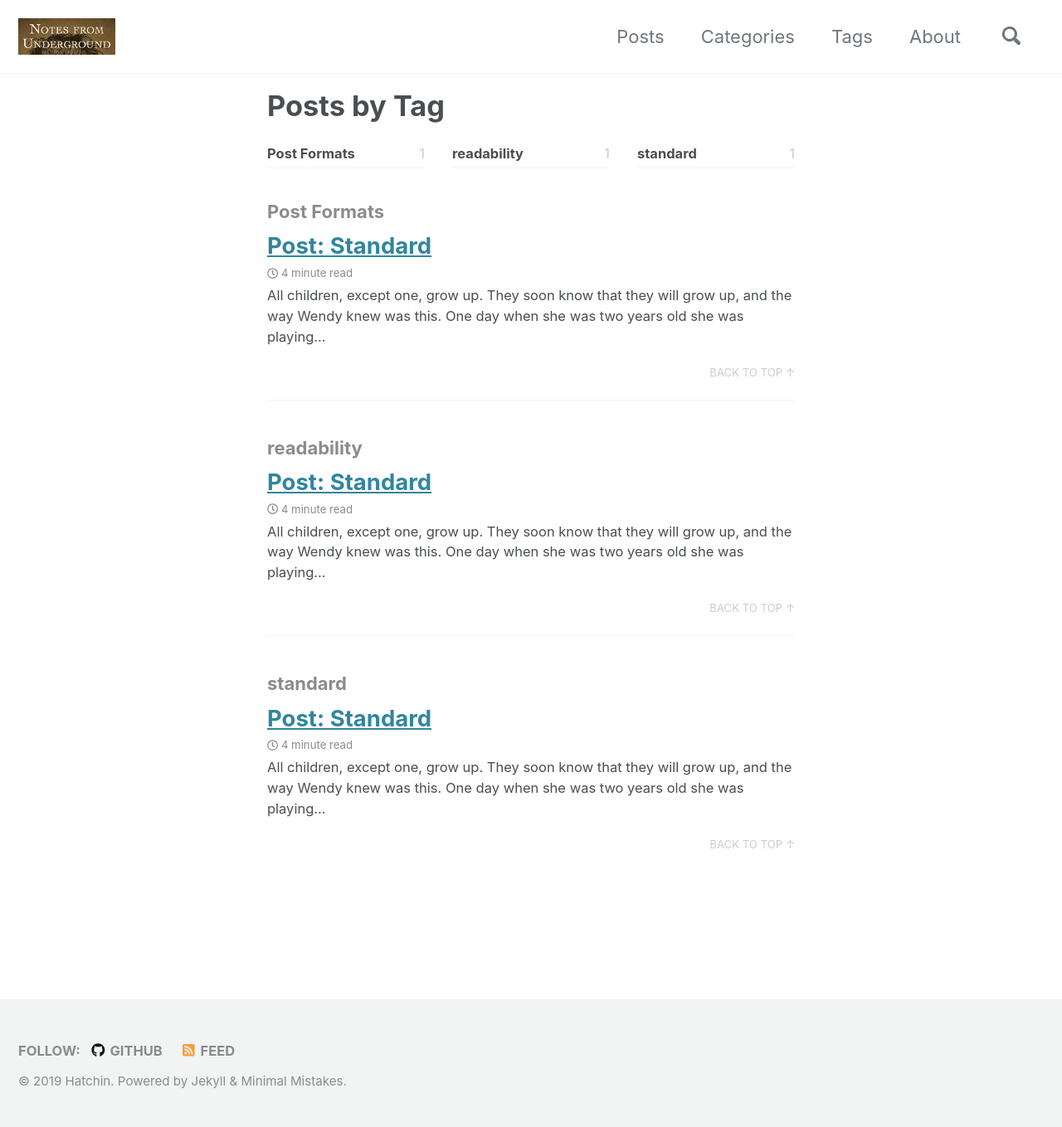
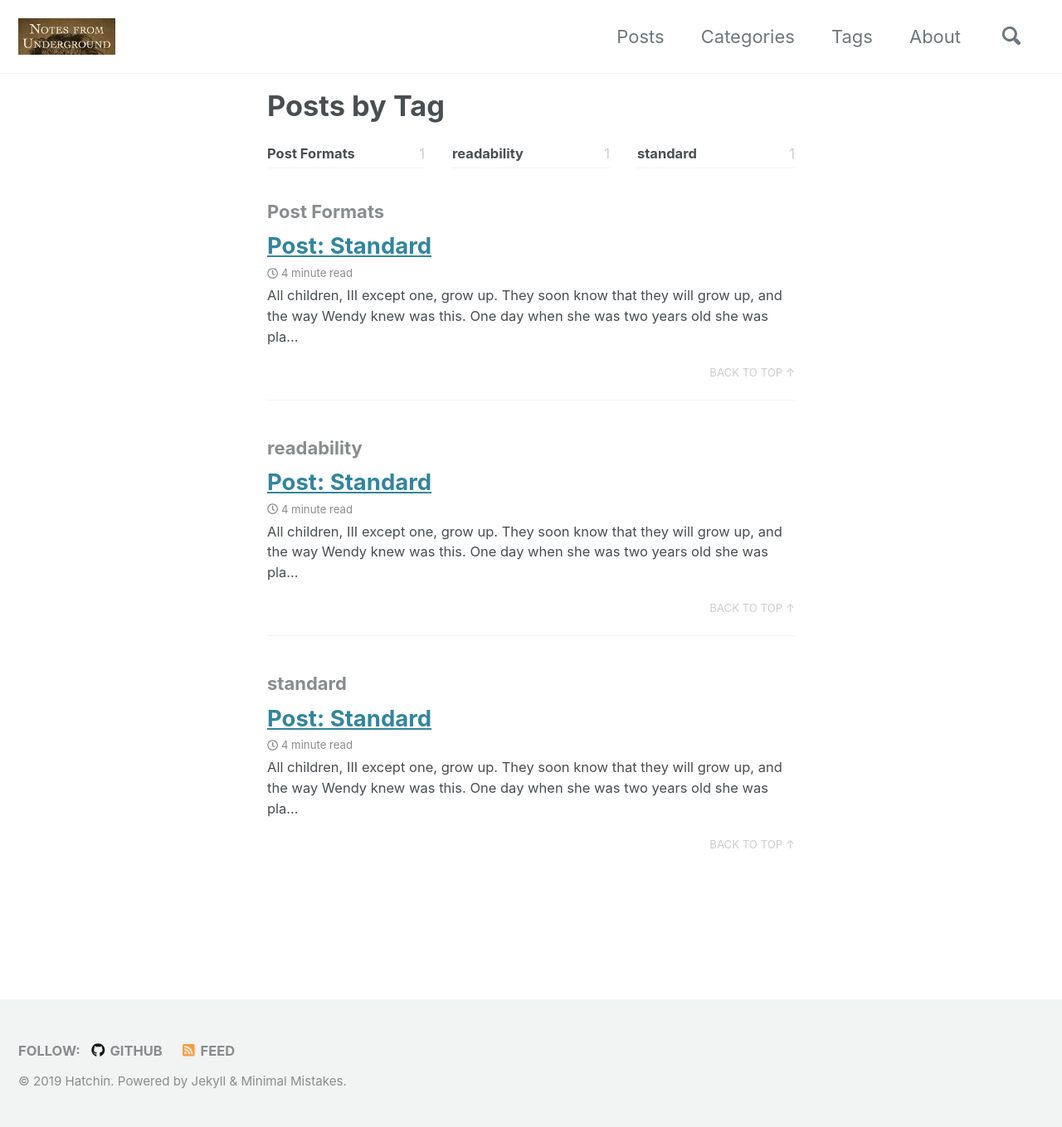
Before and after one commit to Hatchin/NotesFromTheUnderground, a Jekyll site: the page built from _pages/tags.md, in a window 1280 px wide. Shown: the whole page at 83% size. Built offline with Jekyll 4.4.1, drawn with Linux system fonts in a browser that asks for light colours; cached includes are drawn as plain includes; nearby versions of some CDN libraries.

Commit message:
Update 2019-4-30-long.md

```diff
--- a/_posts/2019-4-30-long.md
+++ b/_posts/2019-4-30-long.md
@@ -8,9 +8,10 @@
   - Post Formats
   - readability
   - standard
+author_profile: false
 ---
 
-All children, except one, grow up. They soon know that they will grow up, and the way Wendy knew was this. One day when she was two years old she was playing in a garden, and she plucked another flower and ran with it to her mother. I suppose she must have looked rather delightful, for Mrs. Darling put her hand to her heart and cried, "Oh, why can't you remain like this for ever!" This was all that passed between them on the subject, but henceforth Wendy knew that she must grow up. You always know after you are two. Two is the beginning of the end.
+All children, III except one, grow up. They soon know that they will grow up, and the way Wendy knew was this. One day when she was two years old she was playing in a garden, and she plucked another flower and ran with it to her mother. I suppose she must have looked rather delightful, for Mrs. Darling put her hand to her heart and cried, "Oh, why can't you remain like this for ever!" This was all that passed between them on the subject, but henceforth Wendy knew that she must grow up. You always know after you are two. Two is the beginning of the end.
 
 Mrs. Darling first heard of Peter when she was tidying up her children's minds. It is the nightly custom of every good mother after her children are asleep to rummage in their minds and put things straight for next morning, repacking into their proper places the many articles that have wandered during the day.
 
```
